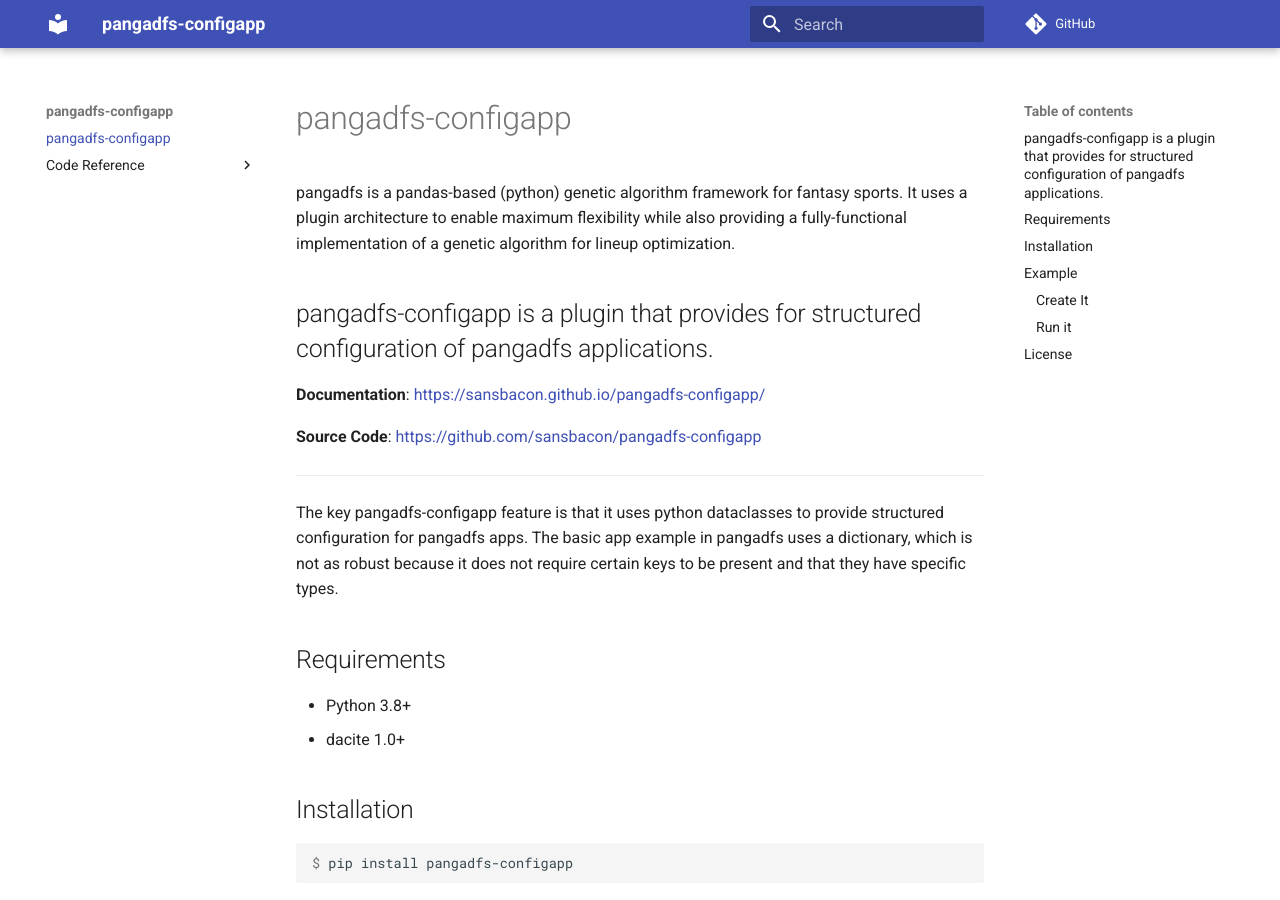
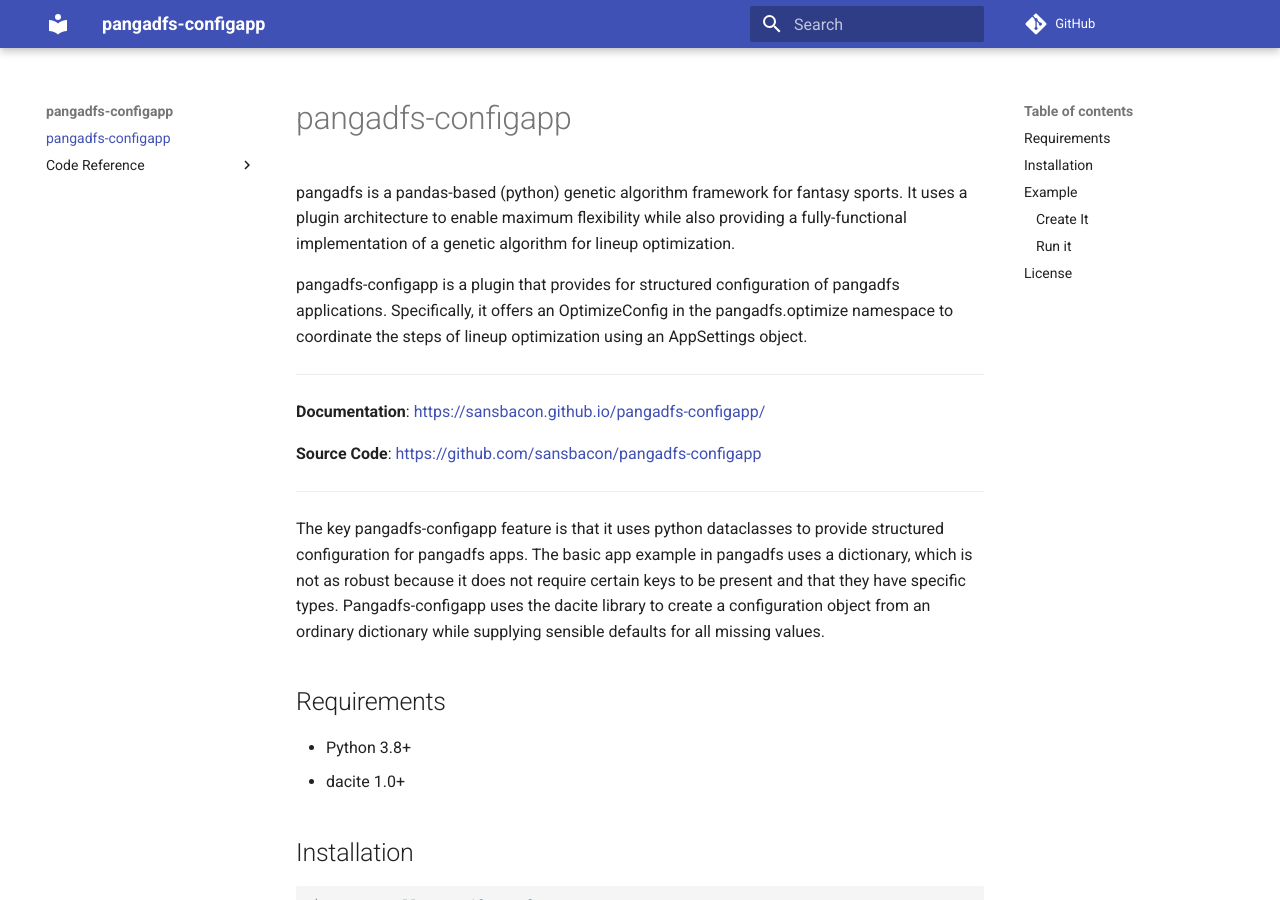
Before and after one commit to sansbacon/pangadfs-configapp, an MkDocs documentation site: the page built from docs/index.md, in a window 1280 px wide and 900 px high. Built offline with MkDocs 1.6.1 and Material for MkDocs 9.7.7, drawn with Linux system fonts in a browser that asks for light colours; comment, search, counter and statistics services are not loaded.

Commit message:
Updated documentation

```diff
--- a/docs/index.md
+++ b/docs/index.md
@@ -1,6 +1,7 @@
 pangadfs is a pandas-based (python) genetic algorithm framework for fantasy sports. It uses a plugin architecture to enable maximum flexibility while also providing a fully-functional implementation of a genetic algorithm for lineup optimization.
 
-pangadfs-configapp is a plugin that provides for structured configuration of pangadfs applications.
+pangadfs-configapp is a plugin that provides for structured configuration of pangadfs applications. Specifically, it offers an OptimizeConfig in the pangadfs.optimize namespace to coordinate the steps of lineup optimization using an AppSettings object.
+
 ---
 
 **Documentation**: <a href="https://sansbacon.github.io/pangadfs-configapp/">https://sansbacon.github.io/pangadfs-configapp/</a>
@@ -9,7 +10,7 @@ pangadfs-configapp is a plugin that provides for structured configuration of pan
 
 ---
 
-The key pangadfs-configapp feature is that it uses python dataclasses to provide structured configuration for pangadfs apps. The basic app example in pangadfs uses a dictionary, which is not as robust because it does not require certain keys to be present and that they have specific types.
+The key pangadfs-configapp feature is that it uses python dataclasses to provide structured configuration for pangadfs apps. The basic app example in pangadfs uses a dictionary, which is not as robust because it does not require certain keys to be present and that they have specific types. Pangadfs-configapp uses the dacite library to create a configuration object from an ordinary dictionary while supplying sensible defaults for all missing values.
 
 
 ## Requirements
```
Also changed, not shown: 1 other file.
